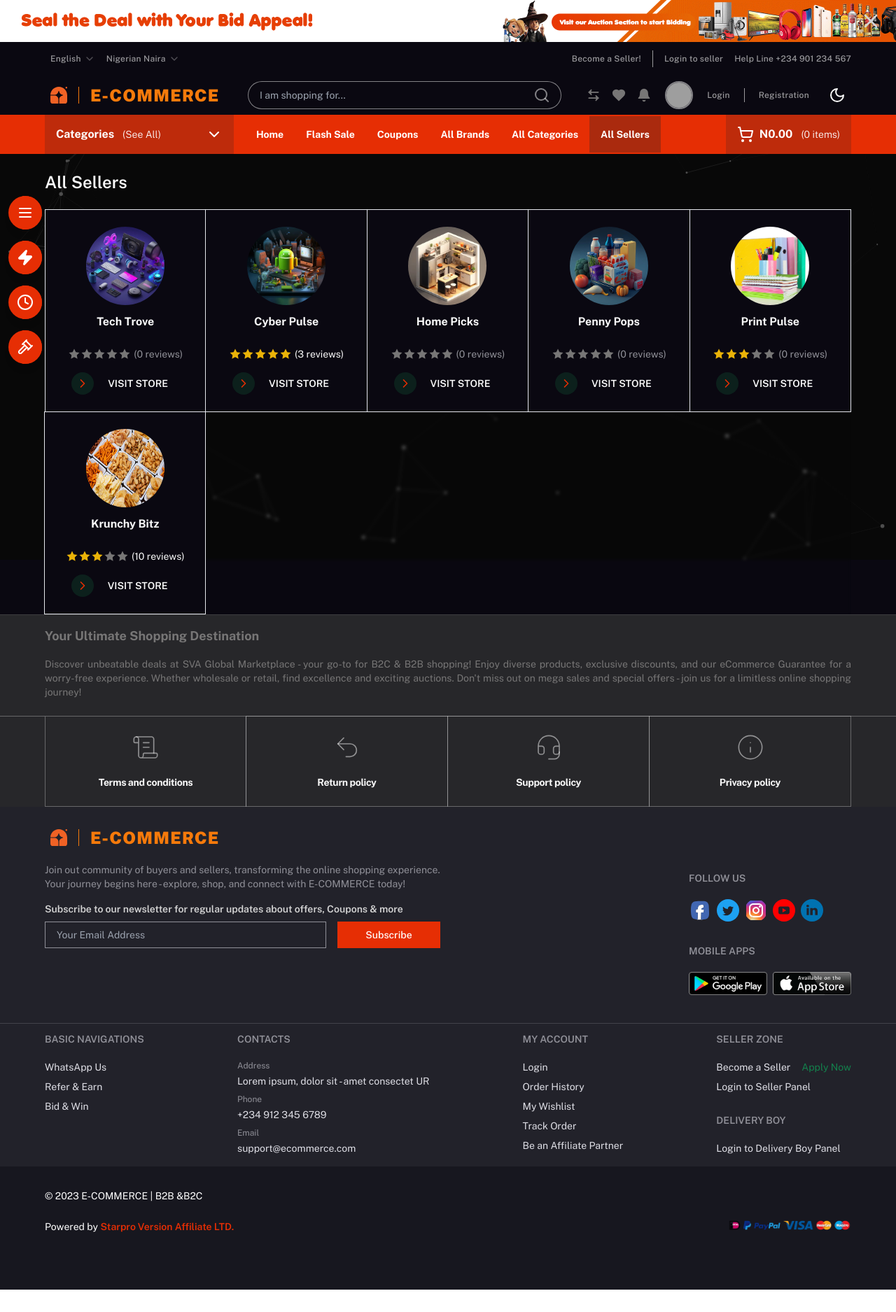
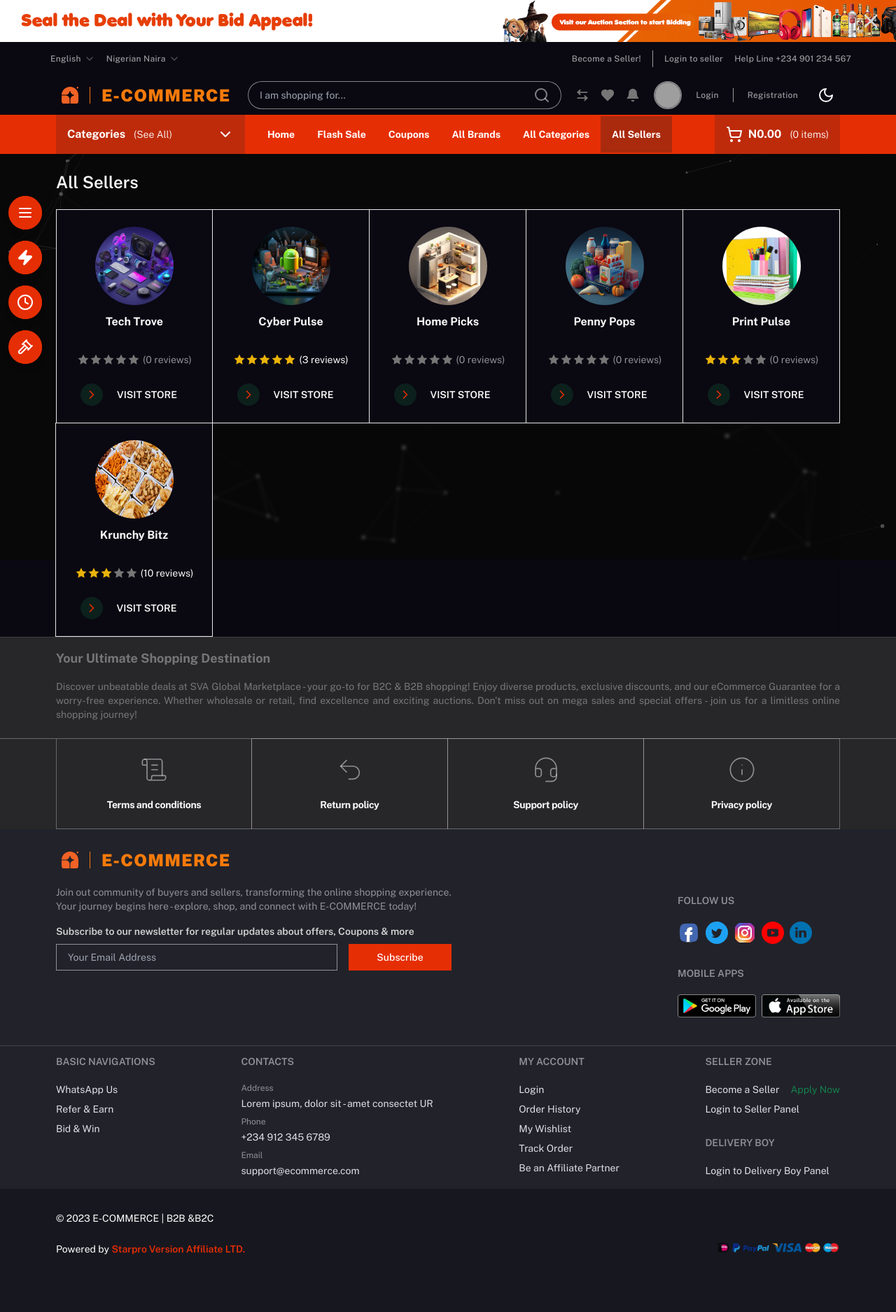
Before and after one commit to Kingjohneycodey/ecommerce-p1, a React (Vite) app: page /sellers in a window 1280 px wide. Shown: the whole page at 70% size. Before the commit the page ends 1843 px from the top, so only its background shows below. Built offline with nearby package versions, Linux system fonts and the light colour scheme; grey boxes are pictures that could not be loaded.

Commit message:
fix: page bounds

```diff
--- a/src/components/sellers/SellerCard.jsx
+++ b/src/components/sellers/SellerCard.jsx
@@ -26,14 +26,14 @@ export function SellerCard({
         />
       </div>
 
-      <h2 className="mb-6 line-clamp-2 w-full truncate text-balance px-2 font-bold">
+      <h2 className="mb-8 line-clamp-2 w-full truncate text-balance px-2 font-bold">
         {name}
       </h2>
 
       <Rating
         rating={rating}
         reviews={reviews}
-        className="mx-auto mb-4 max-sm:justify-center"
+        className="mx-auto mb-6 max-sm:justify-center"
         readOnly
       />
 
--- a/src/components/ui/footer.jsx
+++ b/src/components/ui/footer.jsx
@@ -10,7 +10,7 @@ import { MinusIcon, PlusIcon } from 'lucide-react'
 export function Footer() {
   return (
     <footer className="relative z-10 flex flex-col bg-neutral text-sm text-neutral-foreground-100 *:-z-0 [&_h5]:font-semibold lg:[&_h5]:my-3 [&_li>h6]:text-xs [&_li>h6]:text-neutral-foreground-100 [&_li]:text-neutral-foreground-200 lg:[&_li]:mb-2 lg:[&_ul]:py-2">
-      <section className="border-b border-b-neutral-foreground-100/30 px-8 py-6 md:px-10 lg:px-16">
+      <section className="page-bounds border-b border-b-neutral-foreground-100/30 py-6">
         <div className="mb-4">
           <Logo />
         </div>
@@ -82,7 +82,7 @@ export function Footer() {
         </div>
       </section>
 
-      <section className="flex flex-col items-start justify-between md:px-8 lg:flex-row lg:px-16">
+      <section className="page-bounds flex flex-col items-start justify-between lg:flex-row">
         <ItemsGroup title="basic navigations">
           {footerLinks.basicNav.map((n) => (
             <li key={n.title}>
@@ -225,7 +225,7 @@ export function Footer() {
         </div>
       </section>
 
-      <section className="flex flex-col-reverse items-center justify-between gap-8 bg-neutral-100 px-8 pb-20 pt-8 text-center text-neutral-foreground-300 md:flex-row md:items-end md:px-8 md:text-left lg:px-16">
+      <section className="page-bounds flex flex-col-reverse items-center justify-between gap-8 bg-neutral-100 pb-20 pt-8 text-center text-neutral-foreground-300 md:flex-row md:items-end md:text-left">
         <div className="space-y-6">
           <p>&copy; 2023 E-COMMERCE | B2B &B2C</p>
           <p>
--- a/src/components/ui/header/MainNavigationBar.jsx
+++ b/src/components/ui/header/MainNavigationBar.jsx
@@ -28,7 +28,7 @@ export function MainNavigationBar() {
 
   return (
     <>
-      <div className="relative z-40 flex max-h-14 min-h-12 items-center justify-between gap-4 bg-background px-8 py-4 max-lg:overflow-hidden lg:px-16">
+      <div className="page-bounds relative z-40 flex max-h-14 min-h-12 items-center justify-between gap-4 bg-background py-4 max-lg:overflow-hidden">
         <div className="flex gap-2">
           <Button
             size="icon"
--- a/src/components/ui/header/ProductNavigationBar.jsx
+++ b/src/components/ui/header/ProductNavigationBar.jsx
@@ -17,7 +17,7 @@ export function ProductsNavigationBar() {
   return (
     // desktop only
     <div className="hidden lg:block">
-      <div className="relative flex min-h-10 items-stretch justify-between gap-4 bg-brand-primary px-4 text-sm font-bold text-neutral-foreground-300 md:px-8 lg:px-16">
+      <div className="page-bounds relative flex min-h-10 items-stretch justify-between gap-4 bg-brand-primary px-4 text-sm font-bold text-neutral-foreground-300">
         <CategoriesDropdown
           setCurrentCategory={setCurrentCategory}
           isOpen={categoriesDropdownOpen}
--- a/src/index.css
+++ b/src/index.css
@@ -82,6 +82,10 @@
   @apply relative before:absolute before:-bottom-1 before:right-0 before:h-px before:w-0 before:bg-neutral-foreground-300 before:transition-[width] before:duration-500 before:ease-out before:content-[''] hover:before:left-0 hover:before:right-0 hover:before:w-full;
 }
 
+.page-bounds {
+  @apply px-8 lg:px-20;
+}
+
 #particlesBg {
   @apply absolute z-[0] h-full w-full;
 }
--- a/src/pages/SellersPage.jsx
+++ b/src/pages/SellersPage.jsx
@@ -9,7 +9,7 @@ const SellersPage = () => {
       <ParticlesComponent />
       <div className="relative z-10">
         <div>
-          <section className="px-8 lg:px-16">
+          <section className="page-bounds">
             <h1 className="my-6 font-sans text-2xl font-semibold">
               All Sellers
             </h1>
@@ -18,7 +18,7 @@ const SellersPage = () => {
           </section>
 
           <section className="border-t border-border/10 bg-muted">
-            <div className="mx-auto px-8 pb-6 pt-4 text-justify lg:px-16">
+            <div className="page-bounds mx-auto pb-6 pt-4 text-justify">
               <h3 className="mb-4 text-lg font-bold text-secondary">
                 Your Ultimate Shopping Destination
               </h3>
@@ -36,7 +36,7 @@ const SellersPage = () => {
             </div>
 
             <div className="border-t border-border/30">
-              <ul className="mx-auto grid grid-cols-1 -space-x-px -space-y-px px-8 sm:grid-cols-2 lg:grid-cols-4 lg:px-16">
+              <ul className="page-bounds mx-auto grid grid-cols-1 -space-x-px -space-y-px sm:grid-cols-2 lg:grid-cols-4">
                 {sellersPageLinks.map(
                   ({ name, path, icon: Icon }, i) => (
                     <li
```
